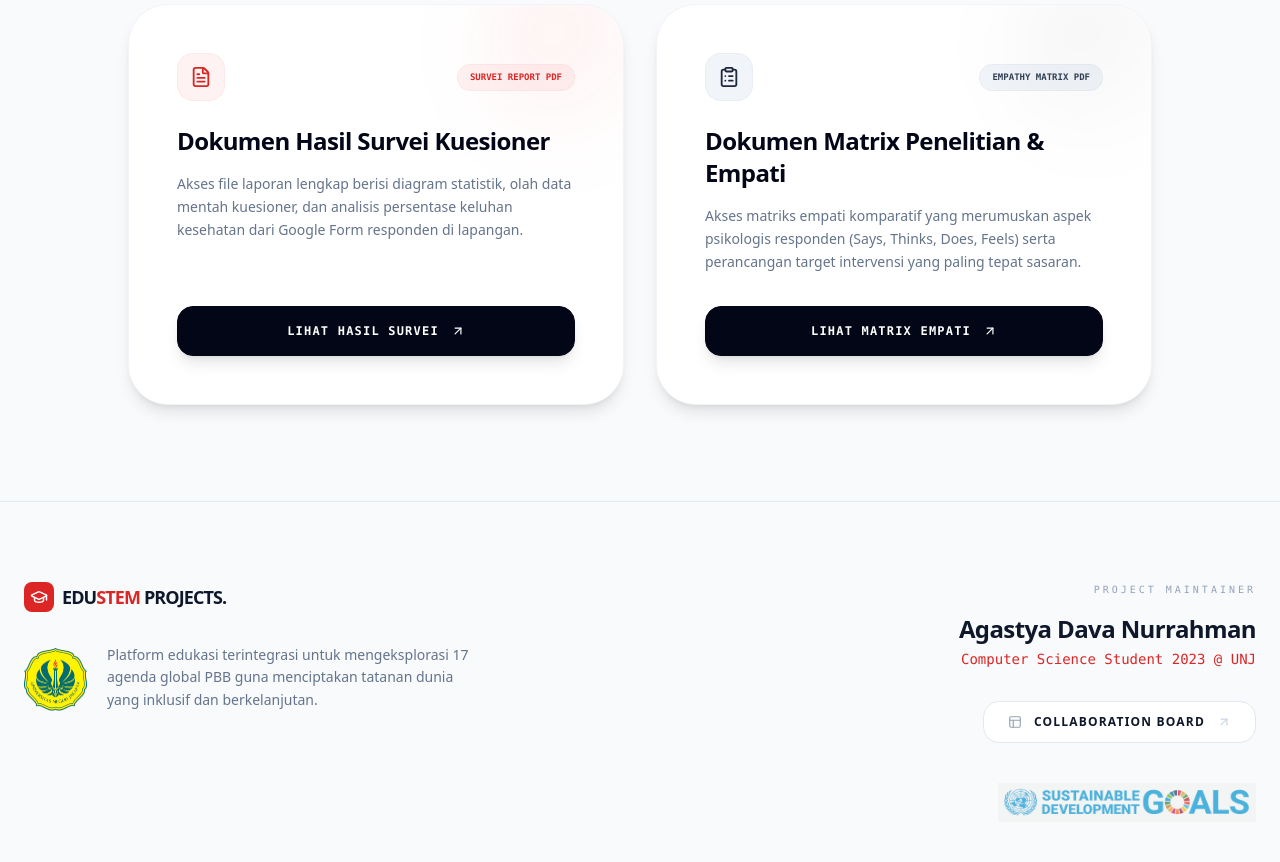
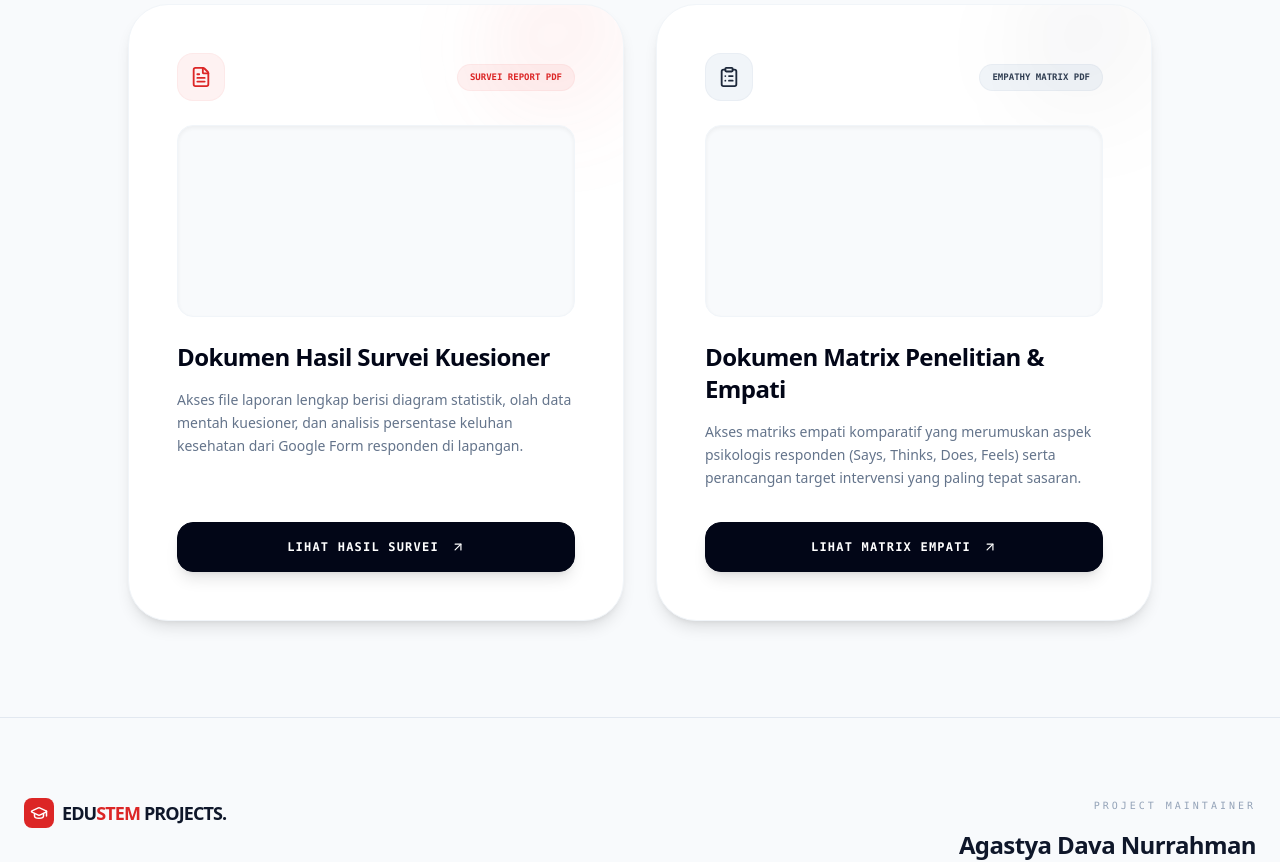
Before and after one commit to agstydva/stem-project, a React (Vite) app: page /empathy in a window 1280 px wide. Shown: the part 4960-5822 px from the top of the page. Built offline with nearby package versions, Linux system fonts and the light colour scheme.

Commit message:
Embed live PDF previews inside document cards in Empathy page

```diff
--- a/src/pages/Empathy.jsx
+++ b/src/pages/Empathy.jsx
@@ -398,6 +398,24 @@ const Empathy = () => {
                   </span>
                 </div>
 
+                {/* Interactive Mini PDF Preview */}
+                <div
+                  onClick={() => openPdfModal('/survei.pdf', 'Laporan Hasil Survei Kesehatan & Ergonomi')}
+                  className="relative w-full h-48 bg-slate-50 rounded-2xl mb-6 overflow-hidden border border-slate-100 shadow-inner cursor-pointer group/preview"
+                >
+                  <iframe
+                    src="/survei.pdf#toolbar=0&navpanes=0&scrollbar=0"
+                    title="Survei PDF Preview"
+                    className="w-full h-full border-none select-none pointer-events-none"
+                    scrolling="no"
+                  />
+                  <div className="absolute inset-0 bg-slate-950/0 group-hover/preview:bg-slate-950/[0.03] transition-colors duration-300 flex items-center justify-center">
+                    <span className="opacity-0 group-hover/preview:opacity-100 bg-white/95 backdrop-blur-md text-slate-900 font-mono text-[9px] font-bold tracking-widest px-4 py-2.5 rounded-xl border border-slate-100 shadow-md transition-opacity duration-300 flex items-center gap-2">
+                      <Maximize2 size={10} /> PRATINJAU DOKUMEN
+                    </span>
+                  </div>
+                </div>
+
                 <h4 className="text-2xl font-black text-slate-950 mb-4 tracking-tight group-hover:text-red-600 transition-colors duration-300">
                   Dokumen Hasil Survei Kuesioner
                 </h4>
@@ -427,6 +445,24 @@ const Empathy = () => {
                   <span className="bg-slate-100 text-slate-700 font-mono text-[9px] font-bold px-3 py-1.5 rounded-full border border-slate-200/50">
                     EMPATHY MATRIX PDF
                   </span>
+                </div>
+
+                {/* Interactive Mini PDF Preview */}
+                <div
+                  onClick={() => openPdfModal('/matrix.pdf', 'Matrix Penelitian & Empati')}
+                  className="relative w-full h-48 bg-slate-50 rounded-2xl mb-6 overflow-hidden border border-slate-100 shadow-inner cursor-pointer group/preview"
+                >
+                  <iframe
+                    src="/matrix.pdf#toolbar=0&navpanes=0&scrollbar=0"
+                    title="Matrix PDF Preview"
+                    className="w-full h-full border-none select-none pointer-events-none"
+                    scrolling="no"
+                  />
+                  <div className="absolute inset-0 bg-slate-950/0 group-hover/preview:bg-slate-950/[0.03] transition-colors duration-300 flex items-center justify-center">
+                    <span className="opacity-0 group-hover/preview:opacity-100 bg-white/95 backdrop-blur-md text-slate-900 font-mono text-[9px] font-bold tracking-widest px-4 py-2.5 rounded-xl border border-slate-100 shadow-md transition-opacity duration-300 flex items-center gap-2">
+                      <Maximize2 size={10} /> PRATINJAU DOKUMEN
+                    </span>
+                  </div>
                 </div>
 
                 <h4 className="text-2xl font-black text-slate-950 mb-4 tracking-tight group-hover:text-red-600 transition-colors duration-300">
```
